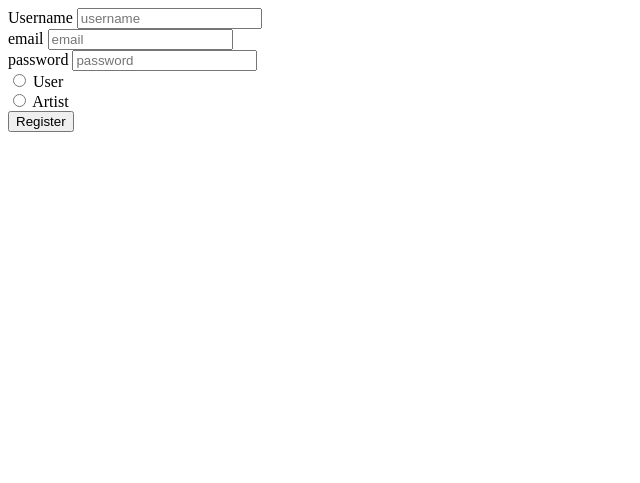
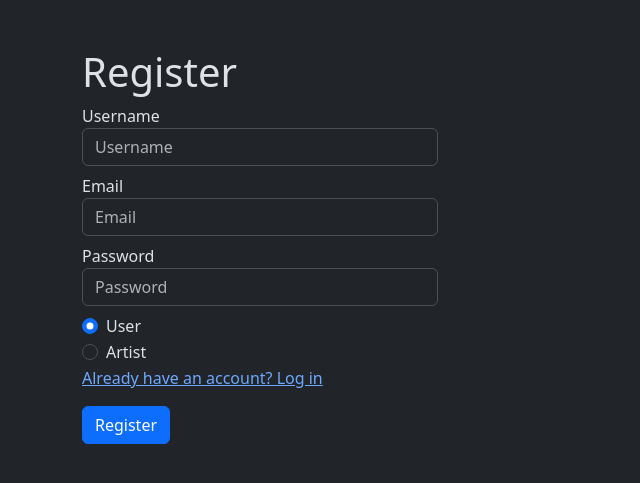
Before and after one commit to NishanthSamson/Flask-Music-Streaming-App, a Flask app: page /register in a window 1280 px wide. Shown: the top 483 px of the page, without its empty margins (0-640 px from the left). Run offline with Flask 3, Linux system fonts and the light colour scheme; data comes from the database, SQL or seed files in the repository.

Commit message:
Added admin dash graphs

```diff
--- a/app.py
+++ b/app.py
@@ -6,6 +6,8 @@ from werkzeug.utils import secure_filename
 from flask_bcrypt import *
 import os
 import pygame
+import plotly.express as px
+import plotly.graph_objs as go
 from mutagen.mp3 import MP3
 from datetime import datetime
 
@@ -575,19 +577,32 @@ def admin_dashboard():
     total_artists = User.query.filter(User.roles.any(name='artist')).count()
     total_songs = Songs.query.count()
 
-    genre_stats = db.session.query(User.gender, Songs.genre, db.func.count().label('count')) \
-        .join(Songs, User.id == Songs.artist_id) \
-        .group_by(User.gender, Songs.genre).all()
+    gender_stats = db.session.query(User.gender, db.func.count().label('count')) \
+        .group_by(User.gender).all()
+    gender_labels = [stat[0] if stat[0]
+                     else 'Not Specified' for stat in gender_stats]
+    gender_counts = [stat[1] for stat in gender_stats]
 
-    country_stats = db.session.query(User.address, Songs.name, db.func.count().label('count')) \
-        .join(Songs, User.id == Songs.artist_id) \
-        .group_by(User.address, Songs.name).all()
+    gender_chart = go.Figure(data=[go.Bar(x=gender_labels, y=gender_counts)])
+    gender_chart.update_layout(
+        title_text='Gender Distribution', xaxis_title='Gender', yaxis_title='Count')
+
+    country_stats = db.session.query(User.address, db.func.count().label('count')) \
+        .group_by(User.address).all()
+    country_labels = [stat[0] if stat[0]
+                      else 'Not Specified' for stat in country_stats]
+    country_counts = [stat[1] for stat in country_stats]
+
+    country_chart = go.Figure(
+        data=[go.Pie(labels=country_labels, values=country_counts)])
+    country_chart.update_layout(title_text='Country-wise Song Count')
+
     return render_template('admin_dashboard.html',
                            total_users=total_users,
                            total_artists=total_artists,
                            total_songs=total_songs,
-                           genre_stats=genre_stats,
-                           country_stats=country_stats)
+                           gender_chart=gender_chart.to_html(full_html=False),
+                           country_chart=country_chart.to_html(full_html=False))
 
 
 @app.route('/submit_rating/<int:song_id>', methods=['POST'])
--- a/templates/create_playlist.html
+++ b/templates/create_playlist.html
@@ -9,7 +9,7 @@
     </div>
 
     <div class="mb-3">
-        <label for="image" class="form-label">Image:</label>
+        <label for="image" class="form-label">Cover Image:</label>
         <input type="file" class="form-control" id="image" placeholder="Image" name="img">
     </div>
 
--- a/templates/login.html
+++ b/templates/login.html
@@ -0,0 +1 @@
+<h1>THis is the login page</h1>
--- a/templates/register.html
+++ b/templates/register.html
@@ -1,20 +1,43 @@
 <!DOCTYPE html>
-<html lang="en">
+<html lang="en" data-bs-theme="dark">
 <head>
     <meta charset="UTF-8">
     <meta name="viewport" content="width=device-width, initial-scale=1.0">
     <title>Register</title>
+    <link href="https://cdn.jsdelivr.net/npm/bootstrap@5.3.2/dist/css/bootstrap.min.css" rel="stylesheet" integrity="sha384-T3c6CoIi6uLrA9TneNEoa7RxnatzjcDSCmG1MXxSR1GAsXEV/Dwwykc2MPK8M2HN" crossorigin="anonymous">
+    <script src="https://cdn.jsdelivr.net/npm/bootstrap@5.3.2/dist/js/bootstrap.bundle.min.js" integrity="sha384-C6RzsynM9kWDrMNeT87bh95OGNyZPhcTNXj1NW7RuBCsyN/o0jlpcV8Qyq46cDfL" crossorigin="anonymous"></script>
 </head>
 <body>
-    <form method="POST">
-        Username <input type="text" name="username" placeholder="username" required><br>
-        email <input type="email" name="email" placeholder="email" required><br>
-        password <input type="password" name="password" placeholder="password" required><br>
-        <input type="radio" id="role2" name="role" value="user">
-        <label for="age2">User</label><br>
-        <input type="radio" id="role3" name="role" value="artist">
-        <label for="age3">Artist</label><br>
-        <input type="submit" value="Register">
-    </form>
+    <div class="container mt-5">
+        <h1 class="fw-semi-bold">Register</h1>
+        <div class="row">
+            <div class="col-md-4">
+        <form method="POST">
+            <div class="form-group mb-2">
+                <label for="username">Username</label>
+                <input type="text" class="form-control" name="username" placeholder="Username" required>
+            </div>
+            <div class="form-group mb-2">
+                <label for="email">Email</label>
+                <input type="email" class="form-control" name="email" placeholder="Email" required>
+            </div>
+            <div class="form-group mb-2">
+                <label for="password">Password</label>
+                <input type="password" class="form-control" name="password" placeholder="Password" required>
+            </div>
+            <div class="form-check">
+                <input type="radio" id="role2" class="form-check-input" name="role" value="user" checked>
+                <label class="form-check-label" for="role2">User</label>
+            </div>
+            <div class="form-check">
+                <input type="radio" id="role3" class="form-check-input" name="role" value="artist">
+                <label class="form-check-label" for="role3">Artist</label>
+            </div>
+            <a href="{{url_for('login')}}">Already have an account? Log in</a><br>
+            <button type="submit" class="btn btn-primary mt-3">Register</button>
+        </form>
+    </div>
+    </div>
+    </div>
 </body>
 </html>
```
